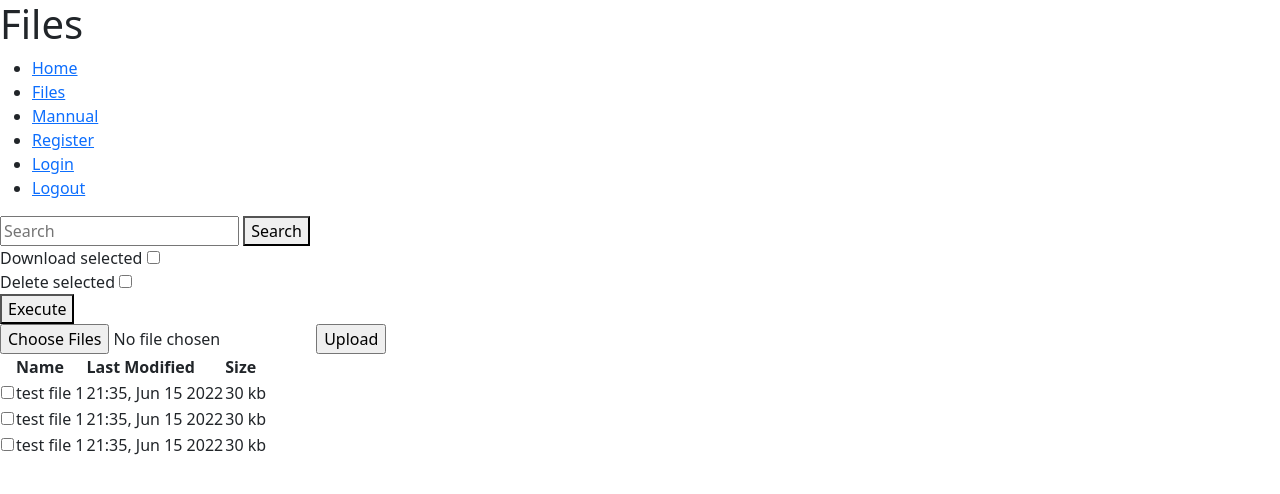
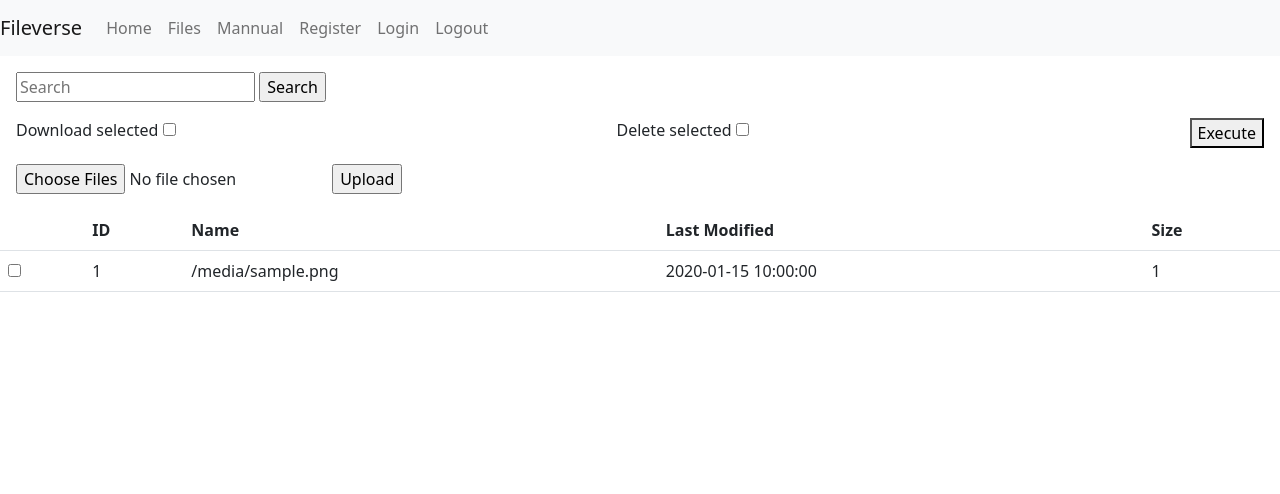
Before and after one commit to rockjia1996/fileverse, a Flask app: template fileverse/templates/files/files.html in a window 1280 px wide. Shown: the top 494 px of the page. Run offline with Flask 2, Linux system fonts and the light colour scheme; the template is opened without the code that fills it: most values are stand-ins (such as "Sample title", 1, 10 or a date in 2020); parts of the project's set-up code (start-up, migrations or seed data) failed here and were passed over; some libraries are stand-ins or nearby versions.

Commit message:
Add some boostrap styles, display the file table.

```diff
--- a/fileverse/templates/base.html
+++ b/fileverse/templates/base.html
@@ -4,7 +4,10 @@
     <meta charset="UTF-8" />
     <meta name="viewport" content="width=device-width, initial-scale=1.0" />
     <title>{% block title %} {% endblock %}</title>
-    <link rel="stylesheet" href="{{ url_for('static', filename='bootstrap.min.css')}}"/>
+    <link
+      rel="stylesheet"
+      href="{{ url_for('static', filename='bootstrap.min.css')}}"
+    />
     <script src="{{ url_for('static', filename='bootstrap.bundle.min.js')}}"></script>
   </head>
 
@@ -14,21 +17,47 @@
     </header>
 
     <main>
-      <nav>
-        <ul>
-          <li><a href="/"> Home </a></li>
-          <li><a href="/files"> Files </a></li>
-          <li><a href="/mannual"> Mannual </a></li>
-          <li><a href="/auth/register"> Register </a></li>
-          <li><a href="/auth/login"> Login </a></li>
-          <li><a href="/auth/logout"> Logout </a></li>
-        </ul>
+
+      <nav class="navbar navbar-expand-lg navbar-light bg-light">
+        <a class="navbar-brand" href="/">Fileverse</a>
+        <button
+          class="navbar-toggler"
+          type="button"
+          data-toggle="collapse"
+          data-target="#navbarNav"
+          aria-controls="navbarNav"
+          aria-expanded="false"
+          aria-label="Toggle navigation"
+        >
+          <span class="navbar-toggler-icon"></span>
+        </button>
+        <div class="collapse navbar-collapse" id="navbarNav">
+          <ul class="navbar-nav">
+            <li class="nav-item">
+              <a class="nav-link" href="/">Home</a>
+            </li>
+            <li class="nav-item">
+              <a class="nav-link" href="/files">Files</a>
+            </li>
+            <li class="nav-item">
+              <a class="nav-link" href="/mannual">Mannual</a>
+            </li>
+            <li class="nav-item">
+              <a class="nav-link" href="/auth/register">Register</a>
+            </li>
+            <li class="nav-item">
+              <a class="nav-link" href="/auth/login">Login</a>
+            </li>
+            <li class="nav-item">
+              <a class="nav-link" href="/auth/logout">Logout</a>
+            </li>
+          </ul>
+        </div>
       </nav>
 
       {% for message in get_flashed_messages() %}
       <div>{{ message }}</div>
-      {% endfor %}
-      {% block content %} {% endblock %}
+      {% endfor %} {% block content %} {% endblock %}
     </main>
 
     <footer></footer>
--- a/fileverse/templates/files/files.html
+++ b/fileverse/templates/files/files.html
@@ -1,13 +1,13 @@
 {% extends "base.html" %} {% block header %}
-<h1>{% block title %}Files{% endblock %}</h1>
 {% endblock %} {% block content %}
-<!-- Search Bar-->
-<form>
-  <input type="search" placeholder="Search" />
-  <button type="submit">Search</button>
+
+<!-- Search Bar -->
+<form class="m-3">
+  <input type="search" placeholder="Search"/>
+  <input type="submit" value="Search"/>
 </form>
 
-<div>
+<div class="d-flex justify-content-between m-3">
   <div>
     <label>Download selected</label>
     <input type="checkbox" value="" />
@@ -22,39 +22,32 @@
     <button type="button">Execute</button>
   </div>
 </div>
-<form action="/files/upload" method="post" enctype="multipart/form-data">
-  <input type="file" name="upload" multiple/>
+
+<form class="m-3" action="/files/upload" method="post" enctype="multipart/form-data">
+  <input type="file" name="upload" multiple />
   <input type="submit" value="Upload" />
 </form>
 
-<table>
+<table class="table table-hover">
   <thead>
     <tr>
       <th></th>
+      <th>ID</th>
       <th>Name</th>
       <th>Last Modified</th>
       <th>Size</th>
     </tr>
   </thead>
   <tbody>
+    {% for upload in uploads %}
     <tr>
       <td><input type="checkbox" value="" /></td>
-      <td>test file 1</td>
-      <td>21:35, Jun 15 2022</td>
-      <td>30 kb</td>
+      <td>{{ upload['id']}}</td>
+      <td>{{ upload['filename']}}</td>
+      <td>{{ upload['date']}}</td>
+      <td>{{ upload['size']}}</td>
     </tr>
-    <tr>
-      <td><input type="checkbox" value="" /></td>
-      <td>test file 1</td>
-      <td>21:35, Jun 15 2022</td>
-      <td>30 kb</td>
-    </tr>
-    <tr>
-      <td><input type="checkbox" value="" /></td>
-      <td>test file 1</td>
-      <td>21:35, Jun 15 2022</td>
-      <td>30 kb</td>
-    </tr>
+    {% endfor %}
   </tbody>
 </table>
 
```
Also changed, not shown: fileverse/files.py (+8 -5 lines).
